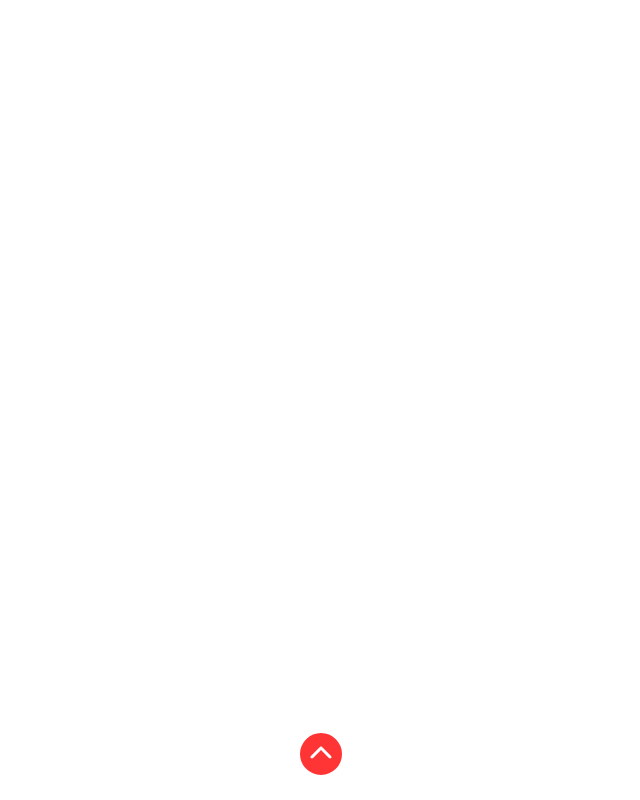
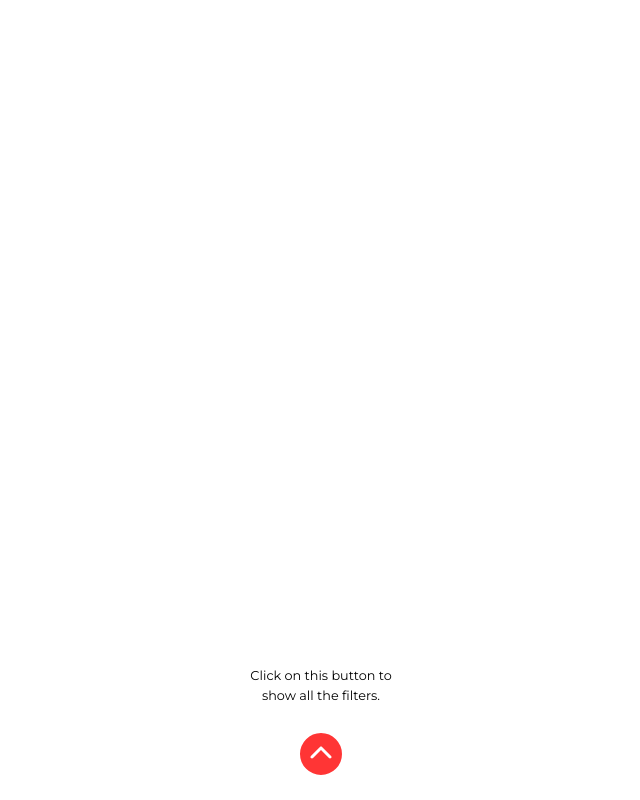
Before and after one commit to pgmgent-interactiveAR/facefilter-app-pgm-claudeke, a website: page App/index.html in a window 1280 px wide. Both pictures are taken after a click on the button "START". Shown: the whole page, without its empty margins (319-959 px from the left). Drawn offline with Linux system fonts and the light colour scheme.

Commit message:
added instructions

```diff
--- a/App/css/style.css
+++ b/App/css/style.css
@@ -133,6 +133,7 @@ body {
     flex-direction: column;
     justify-content: center;
     align-items: center;
+    gap: 1rem;
 
     position: absolute;
     bottom: 0.9rem;
@@ -212,3 +213,14 @@ a-scene {
     width: 100vw;
     overflow: hidden;
 }
+
+.instruction {
+    color: black;
+    font-size: 0.8rem;
+    width: 12rem;
+    text-align: center;
+
+    background-color: var(--color-03);
+    padding: 0.5rem;
+    border-radius: 0.5rem;
+}
--- a/App/index.html
+++ b/App/index.html
@@ -52,6 +52,9 @@
 
         </div>
         <div class="show-filters">
+            <div class="instruction instruction__one">
+                <p>Click on this button to show all the filters.</p>
+            </div>
             <button class="btn btn--up">
                 <img class="icon" src="./assets/icons/chevron-up-solid.svg" alt="">
             </button>
--- a/App/js/main.js
+++ b/App/js/main.js
@@ -15,6 +15,7 @@
             this.$showFiltersBtn = document.querySelector('.btn--up');
             this.$filtersBox = document.querySelector('.filters-box');
             this.$hideFiltersBtn = document.querySelector('.btn--down');
+            this.$instructionOne = document.querySelector('.instruction__one');
 
             this.$filterBtns = document.querySelectorAll('.btn--filter');
 
@@ -30,6 +31,7 @@
             this.$showFiltersBtn.addEventListener('click', (ev) => {
                 this.$filtersBox.classList.remove('filters-box--hide');
                 this.$showFiltersBtn.classList.add('btn--hide');
+                this.$instructionOne.classList.add('hide');
             })
         },
         hideFilter() {
```
